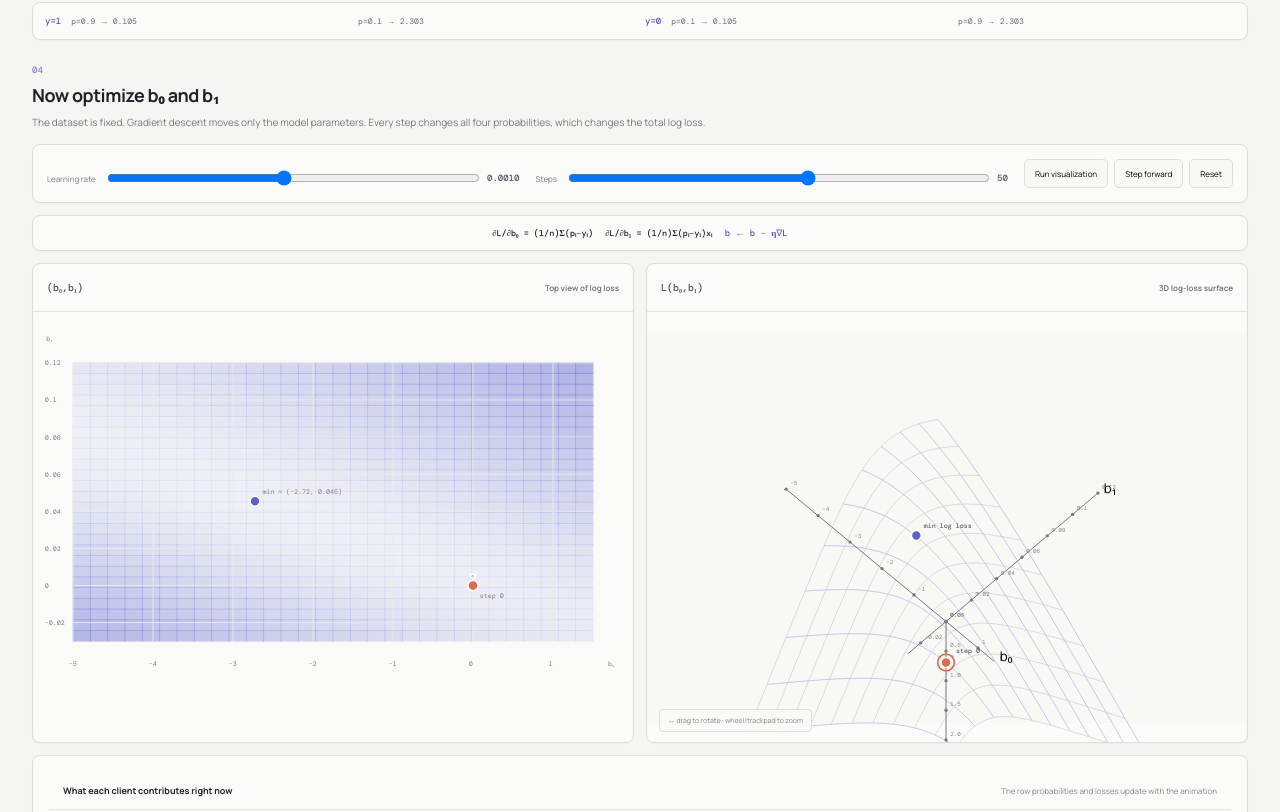
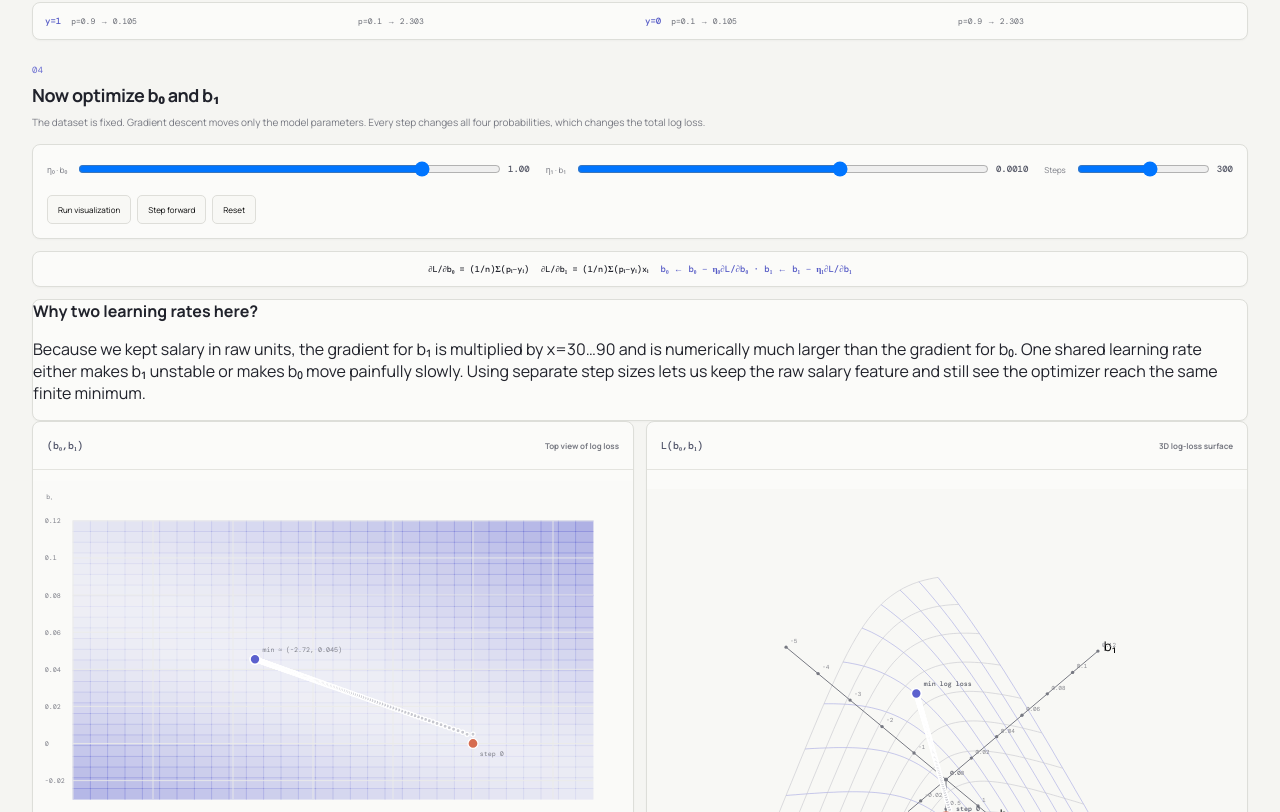
Before and after one commit to Alexander-768/analytics-tools, a React (Vite) app: page /#/machine-learning/logistic-regression in a window 1280 px wide. Shown: the part 2148-2960 px from the top of the page. Built offline with nearby package versions, Linux system fonts and the light colour scheme.

Commit message:
Fix logistic regression convergence with separate parameter step sizes

```diff
--- a/src/pages/LogisticRegressionPage.tsx
+++ b/src/pages/LogisticRegressionPage.tsx
@@ -146,8 +146,9 @@ function LogLoss3D({trajectory,currentStep}:{trajectory:LogStep[];currentStep:nu
 
 export function LogisticRegressionPage(){
   const {t}=useLanguage();
-  const [lr,setLr]=useState(.001);
-  const [steps,setSteps]=useState(50);
+  const [lrB0,setLrB0]=useState(1.0);
+  const [lrB1,setLrB1]=useState(.001);
+  const [steps,setSteps]=useState(300);
   const [step,setStep]=useState(0);
   const [playing,setPlaying]=useState(false);
 
@@ -156,12 +157,12 @@ export function LogisticRegressionPage(){
     for(let i=0;i<=steps;i++){
       const loss=calcLoss(b0,b1),{g0,g1}=calcGrad(b0,b1);
       out.push({step:i,b0,b1,loss,g0,g1});
-      b0-=lr*g0;b1-=lr*g1;
+      b0-=lrB0*g0;b1-=lrB1*g1;
     }
     return out;
-  },[lr,steps]);
+  },[lrB0,lrB1,steps]);
 
-  useEffect(()=>{setStep(0);setPlaying(false)},[lr,steps]);
+  useEffect(()=>{setStep(0);setPlaying(false)},[lrB0,lrB1,steps]);
   useEffect(()=>{if(!playing)return;const timer=window.setInterval(()=>setStep(s=>{if(s>=trajectory.length-1){setPlaying(false);return s}return s+1}),520);return()=>window.clearInterval(timer)},[playing,trajectory.length]);
 
   const current=trajectory[Math.min(step,trajectory.length-1)];
@@ -230,12 +231,17 @@ export function LogisticRegressionPage(){
 
     <section className="logreg-train-section">
       <div className="deriv-combo-head"><span className="limit-index">04</span><h2>{t('Now optimize b₀ and b₁')}</h2><p>{t('The dataset is fixed. Gradient descent moves only the model parameters. Every step changes all four probabilities, which changes the total log loss.')}</p></div>
-      <div className="gd-controls panel">
-        <label><span>{t('Learning rate')}</span><input type="range" min=".0001" max=".002" step=".0001" value={lr} onChange={e=>setLr(+e.target.value)}/><b>{lr.toFixed(4)}</b></label>
-        <label><span>{t('Steps')}</span><input type="range" min="10" max="80" step="1" value={steps} onChange={e=>setSteps(+e.target.value)}/><b>{steps}</b></label>
+      <div className="gd-controls panel logreg-two-lr">
+        <label><span>η₀ · b₀</span><input type="range" min=".05" max="1.2" step=".05" value={lrB0} onChange={e=>setLrB0(+e.target.value)}/><b>{lrB0.toFixed(2)}</b></label>
+        <label><span>η₁ · b₁</span><input type="range" min=".0001" max=".0015" step=".0001" value={lrB1} onChange={e=>setLrB1(+e.target.value)}/><b>{lrB1.toFixed(4)}</b></label>
+        <label><span>{t('Steps')}</span><input type="range" min="50" max="500" step="10" value={steps} onChange={e=>setSteps(+e.target.value)}/><b>{steps}</b></label>
         <div className="gd-actions"><button onClick={()=>setPlaying(v=>!v)}>{playing?t('Pause'):t('Run visualization')}</button><button onClick={()=>{setPlaying(false);setStep(s=>Math.min(s+1,trajectory.length-1))}}>{t('Step forward')}</button><button onClick={()=>{setPlaying(false);setStep(0)}}>{t('Reset')}</button></div>
       </div>
-      <div className="logreg-gradient-formula panel"><code>∂L/∂b₀ = (1/n)Σ(pᵢ−yᵢ)</code><code>∂L/∂b₁ = (1/n)Σ(pᵢ−yᵢ)xᵢ</code><strong>b ← b − η∇L</strong></div>
+      <div className="logreg-gradient-formula panel"><code>∂L/∂b₀ = (1/n)Σ(pᵢ−yᵢ)</code><code>∂L/∂b₁ = (1/n)Σ(pᵢ−yᵢ)xᵢ</code><strong>b₀ ← b₀ − η₀∂L/∂b₀ · b₁ ← b₁ − η₁∂L/∂b₁</strong></div>
+      <div className="logreg-scale-note panel">
+        <b>{t('Why two learning rates here?')}</b>
+        <p>{t('Because we kept salary in raw units, the gradient for b₁ is multiplied by x=30…90 and is numerically much larger than the gradient for b₀. One shared learning rate either makes b₁ unstable or makes b₀ move painfully slowly. Using separate step sizes lets us keep the raw salary feature and still see the optimizer reach the same finite minimum.')}</p>
+      </div>
       <div className="reg-visual-grid">
         <section className="panel reg-visual"><div className="gradient-visual-head"><span>(b₀,b₁)</span><b>{t('Top view of log loss')}</b></div><LossContour trajectory={trajectory} currentStep={step}/></section>
         <section className="panel reg-visual"><div className="gradient-visual-head"><span>L(b₀,b₁)</span><b>{t('3D log-loss surface')}</b></div><LogLoss3D trajectory={trajectory} currentStep={step}/></section>
```
